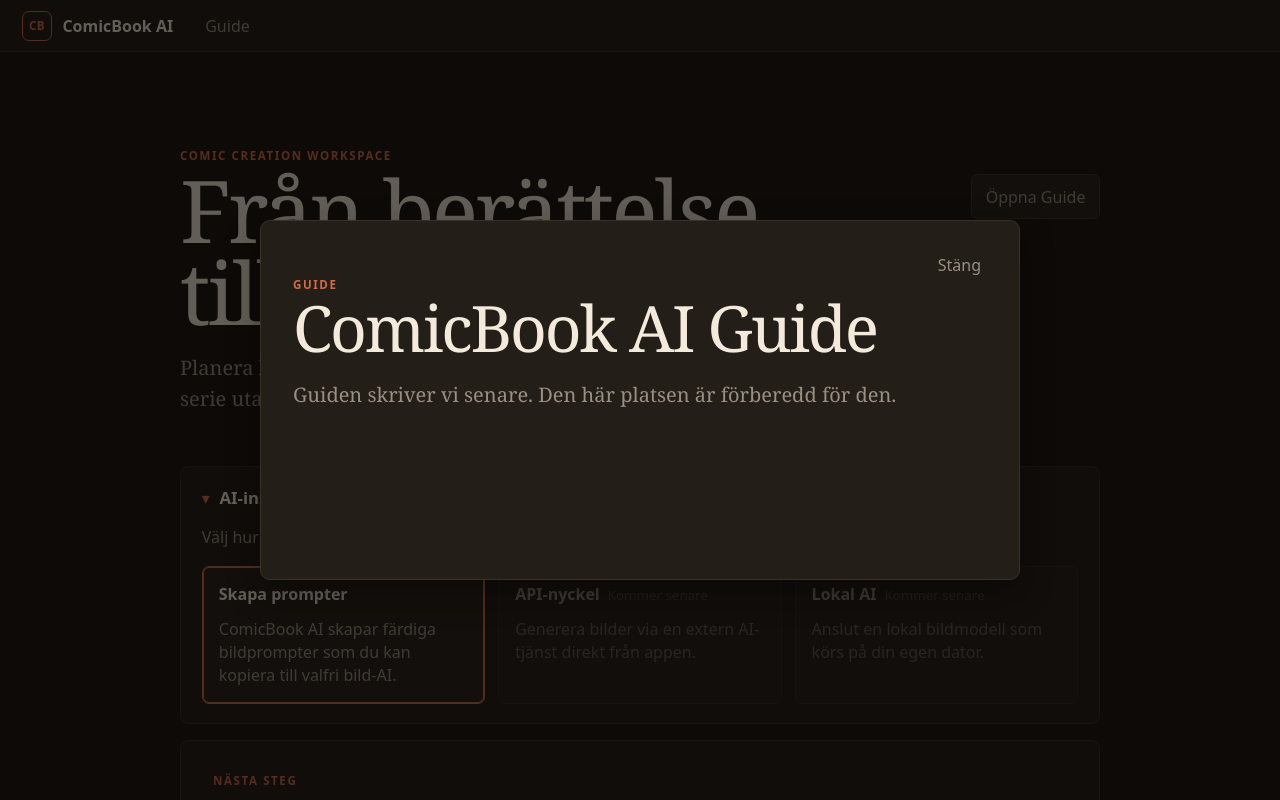
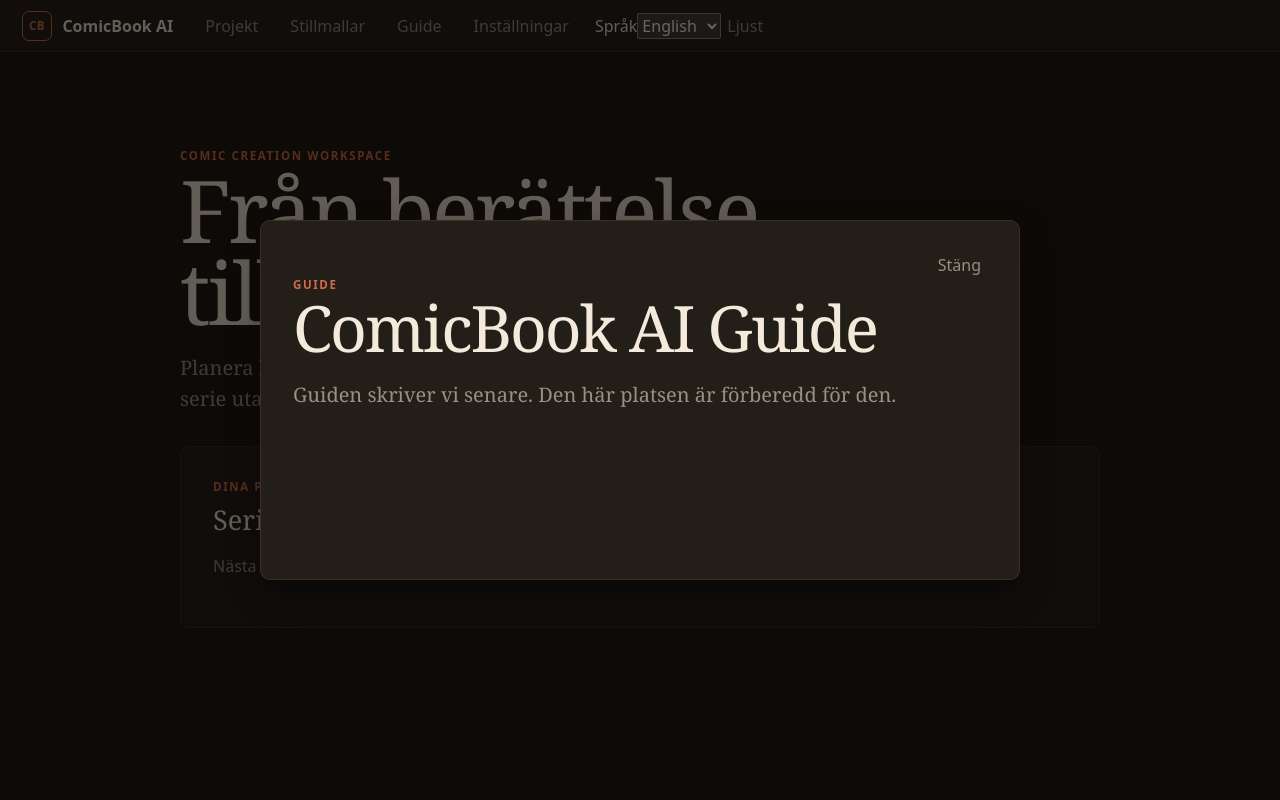
Before and after one commit to kaampi/Comic, a React (Vite) app: page / in a window 1280 px wide. Both pictures are taken after a click on the button "Guide". Shown: the top 800 px of the page. Built offline with nearby package versions, Linux system fonts and the light colour scheme.

Commit message:
Move system controls into StoryBook-style top navigation

```diff
--- a/src/App.tsx
+++ b/src/App.tsx
@@ -1,96 +1,79 @@
-import { useState } from "react";
+import { useEffect, useRef, useState } from "react";
 import { AI_MODES, type AiMode } from "./ai";
+import { applyLocale, applyTheme, LOCALES, readLocale, readTheme, type Locale, type Theme } from "./settings";
+
+type Panel = "styles" | "guide" | "settings" | null;
 
 export function App() {
-  const [guideOpen, setGuideOpen] = useState(false);
-  const [aiOpen, setAiOpen] = useState(true);
+  const [projectMenuOpen, setProjectMenuOpen] = useState(false);
+  const [panel, setPanel] = useState<Panel>(null);
   const [aiMode, setAiMode] = useState<AiMode>("prompt");
+  const [locale, setLocale] = useState<Locale>(readLocale);
+  const [theme, setTheme] = useState<Theme>(readTheme);
+  const menuRef = useRef<HTMLDivElement>(null);
+
+  useEffect(() => { applyLocale(locale); }, [locale]);
+  useEffect(() => { applyTheme(theme); }, [theme]);
+  useEffect(() => {
+    if (!projectMenuOpen) return;
+    const close = (event: MouseEvent) => { if (!menuRef.current?.contains(event.target as Node)) setProjectMenuOpen(false); };
+    window.addEventListener("mousedown", close);
+    return () => window.removeEventListener("mousedown", close);
+  }, [projectMenuOpen]);
+
+  const closePanel = () => setPanel(null);
 
   return (
     <div className="app-shell">
       <header className="topbar">
-        <button className="brand" type="button" aria-label="Gå till startsidan">
-          <span className="brand-mark" aria-hidden="true">CB</span>
-          <span>ComicBook AI</span>
+        <button className="brand" type="button" onClick={closePanel} aria-label="Gå till startsidan">
+          <span className="brand-mark" aria-hidden="true">CB</span><span>ComicBook AI</span>
         </button>
-        <button className="text-button" type="button" onClick={() => setGuideOpen(true)}>
-          Guide
-        </button>
+        <div className="top-menu" ref={menuRef}>
+          <button className="text-button" type="button" aria-expanded={projectMenuOpen} onClick={() => setProjectMenuOpen((open) => !open)}>Projekt</button>
+          {projectMenuOpen ? <div className="menu-panel" role="menu">
+            <button role="menuitem" type="button" className="menu-item">Nytt seriealbum</button>
+            <div className="menu-divider" /><span className="menu-empty">Inga senaste projekt ännu</span>
+            <div className="menu-divider" /><button role="menuitem" type="button" className="menu-item">Visa alla projekt</button>
+          </div> : null}
+        </div>
+        <button className="text-button" type="button" onClick={() => setPanel("styles")}>Stillmallar</button>
+        <button className="text-button" type="button" onClick={() => setPanel("guide")}>Guide</button>
+        <button className="text-button" type="button" onClick={() => setPanel("settings")}>Inställningar</button>
+        <div className="top-chrome">
+          <label className="locale-select"><span className="visually-hidden">Språk</span>
+            <select value={locale} aria-label="Språk" onChange={(e) => setLocale(e.target.value as Locale)}>
+              {LOCALES.map((item) => <option key={item.id} value={item.id}>{item.label}</option>)}
+            </select>
+          </label>
+          <button className={theme === "light" ? "text-button theme-toggle is-on" : "text-button theme-toggle"} type="button"
+            onClick={() => setTheme(theme === "light" ? "dark" : "light")}>{theme === "light" ? "Mörkt" : "Ljust"}</button>
+        </div>
       </header>
 
       <main className="home">
-        <header className="home-brand">
-          <p className="eyebrow">COMIC CREATION WORKSPACE</p>
-          <div className="home-heading-row">
-            <div>
-              <h1>Från berättelse<br />till seriealbum.</h1>
-              <p className="lede">
-                Planera bildrutor, bygg konsekventa bildprompter och skapa din serie utan att låsa projektet till en viss AI-tjänst.
-              </p>
-            </div>
-            <button className="home-guide-button" type="button" onClick={() => setGuideOpen(true)}>
-              Öppna Guide
-            </button>
-          </div>
+        <header className="home-brand"><p className="eyebrow">COMIC CREATION WORKSPACE</p>
+          <h1>Från berättelse<br />till seriealbum.</h1>
+          <p className="lede">Planera bildrutor, bygg konsekventa bildprompter och skapa din serie utan att låsa projektet till en viss AI-tjänst.</p>
         </header>
-
-        <section className="home-connect" aria-label="AI-inställningar">
-          <button
-            type="button"
-            className="home-connect-toggle"
-            aria-expanded={aiOpen}
-            onClick={() => setAiOpen((open) => !open)}
-          >
-            <span className="chevron" aria-hidden="true">{aiOpen ? "▾" : "▸"}</span>
-            <h2>AI-inställningar</h2>
-          </button>
-          <p className="quiet">Välj hur ComicBook AI ska arbeta med bildgenerering.</p>
-
-          {aiOpen ? (
-            <div className="ai-options" role="radiogroup" aria-label="AI-läge">
-              {AI_MODES.map((mode) => (
-                <button
-                  key={mode.id}
-                  type="button"
-                  className={aiMode === mode.id ? "ai-option is-selected" : "ai-option"}
-                  disabled={!mode.available}
-                  aria-pressed={aiMode === mode.id}
-                  onClick={() => mode.available && setAiMode(mode.id)}
-                >
-                  <span>
-                    <strong>{mode.label}</strong>
-                    {!mode.available ? <small>Kommer senare</small> : null}
-                  </span>
-                  <span>{mode.description}</span>
-                </button>
-              ))}
-            </div>
-          ) : null}
-        </section>
-
-        <section className="workspace-card">
-          <p className="eyebrow">NÄSTA STEG</p>
-          <h2>Dina serieprojekt kommer att bo här.</h2>
-          <p className="quiet">
-            Projektflöde, StoryBook-import och själva serieskapandet bygger vi vidare på härnäst.
-          </p>
-        </section>
+        <section className="workspace-card"><p className="eyebrow">DINA PROJEKT</p><h2>Seriealbum kommer att visas här.</h2>
+          <p className="quiet">Nästa steg blir projektflödet och import av exportfiler från StoryBook.</p></section>
       </main>
 
-      {guideOpen ? (
-        <div className="overlay" role="presentation" onMouseDown={(event) => {
-          if (event.target === event.currentTarget) setGuideOpen(false);
-        }}>
-          <article className="guide-card" role="dialog" aria-modal="true" aria-labelledby="guide-title">
-            <div className="guide-actions">
-              <button className="text-button" type="button" onClick={() => setGuideOpen(false)}>Stäng</button>
-            </div>
-            <p className="eyebrow">GUIDE</p>
-            <h1 id="guide-title">ComicBook AI Guide</h1>
-            <p className="lede">Guiden skriver vi senare. Den här platsen är förberedd för den.</p>
-          </article>
-        </div>
-      ) : null}
+      {panel ? <div className="overlay" role="presentation" onMouseDown={(e) => e.target === e.currentTarget && closePanel()}>
+        <article className="guide-card" role="dialog" aria-modal="true">
+          <div className="guide-actions"><button className="text-button" type="button" onClick={closePanel}>Stäng</button></div>
+          {panel === "guide" ? <><p className="eyebrow">GUIDE</p><h1>ComicBook AI Guide</h1><p className="lede">Guiden skriver vi senare. Den här platsen är förberedd för den.</p></> : null}
+          {panel === "styles" ? <><p className="eyebrow">SYSTEM</p><h1>Stillmallar</h1><p className="lede">Här kommer ComicBook AI:s globala bibliotek med stillmallar att finnas. StoryBooks startbibliotek kopieras in i nästa steg.</p></> : null}
+          {panel === "settings" ? <><p className="eyebrow">SYSTEM</p><h1>Inställningar</h1><p className="lede">Välj hur ComicBook AI ska arbeta med bildgenerering.</p>
+            <div className="ai-options" role="radiogroup" aria-label="AI-läge">{AI_MODES.map((mode) => (
+              <button key={mode.id} type="button" className={aiMode === mode.id ? "ai-option is-selected" : "ai-option"} disabled={!mode.available}
+                aria-pressed={aiMode === mode.id} onClick={() => mode.available && setAiMode(mode.id)}>
+                <span><strong>{mode.label}</strong>{!mode.available ? <small>Kommer senare</small> : null}</span><span>{mode.description}</span>
+              </button>
+            ))}</div></> : null}
+        </article>
+      </div> : null}
     </div>
   );
 }
```
